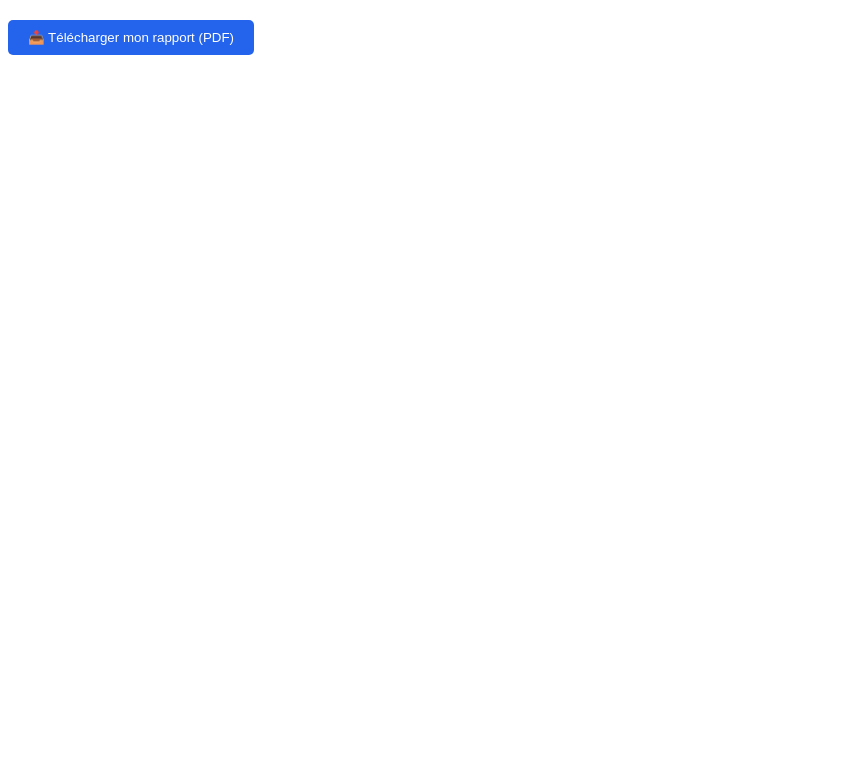
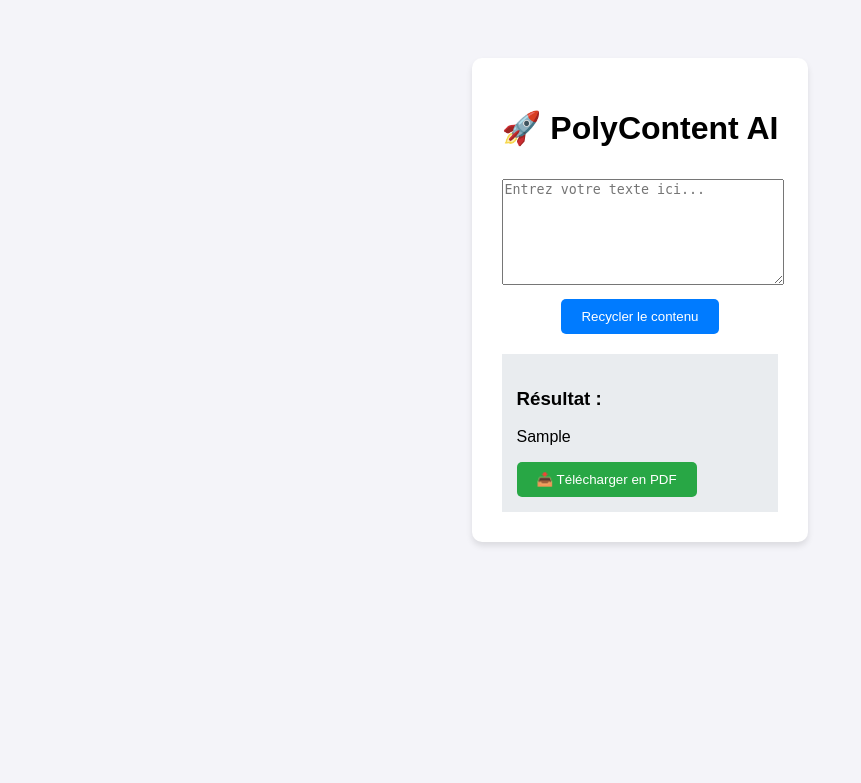
Before and after one commit to jeffpolycarpe23-cell/content-recycler., a Flask app: template templates/index.html in a window 1280 px wide. Shown: the top 783 px of the page, without its empty margins (0-861 px from the left). Run offline with Flask 3, Linux system fonts and the light colour scheme; the template is opened without the code that fills it: most values are stand-ins (such as "Sample title", 1, 10 or a date in 2020).

Commit message:
Update index.html

```diff
--- a/templates/index.html
+++ b/templates/index.html
@@ -1,8 +1,35 @@
-{% if resultat_ia %}
-    <form action="/download-pdf" method="post" style="margin-top: 20px;">
-        <input type="hidden" name="resultat_ia" value="{{ resultat_ia }}">
-        <button type="submit" style="background: #2463EB; color: white; padding: 10px 20px; border-radius: 5px; border: none; cursor: pointer;">
-            📥 Télécharger mon rapport (PDF)
-        </button>
-    </form>
-{% endif %}
+<!DOCTYPE html>
+<html lang="fr">
+<head>
+    <meta charset="UTF-8">
+    <meta name="viewport" content="width=device-width, initial-scale=1.0">
+    <title>PolyContent AI</title>
+    <style>
+        body { font-family: sans-serif; text-align: center; padding: 50px; background: #f4f4f9; }
+        .container { background: white; padding: 30px; border-radius: 10px; box-shadow: 0 4px 6px rgba(0,0,0,0.1); display: inline-block; }
+        textarea { width: 100%; height: 100px; margin: 10px 0; }
+        button { background: #007bff; color: white; border: none; padding: 10px 20px; border-radius: 5px; cursor: pointer; }
+    </style>
+</head>
+<body>
+    <div class="container">
+        <h1>🚀 PolyContent AI</h1>
+        <form method="POST">
+            <textarea name="idee" placeholder="Entrez votre texte ici..."></textarea><br>
+            <button type="submit">Recycler le contenu</button>
+        </form>
+
+        {% if resultat_ia %}
+            <div style="margin-top: 20px; padding: 15px; background: #e9ecef; text-align: left;">
+                <h3>Résultat :</h3>
+                <p>{{ resultat_ia }}</p>
+
+                <form action="/download-pdf" method="post">
+                    <input type="hidden" name="resultat_ia" value="{{ resultat_ia }}">
+                    <button type="submit" style="background: #28a745;">📥 Télécharger en PDF</button>
+                </form>
+            </div>
+        {% endif %}
+    </div>
+</body>
+</html>
```
